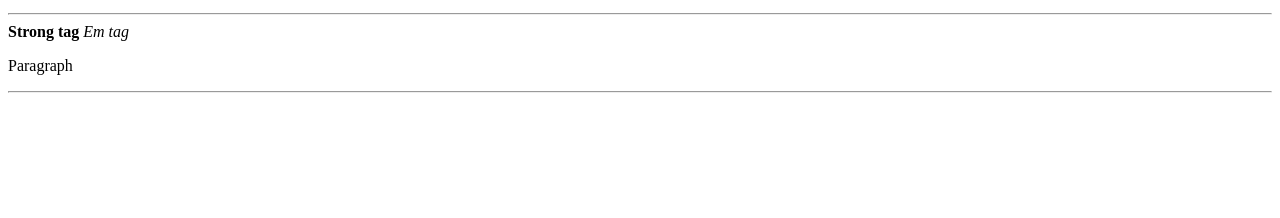
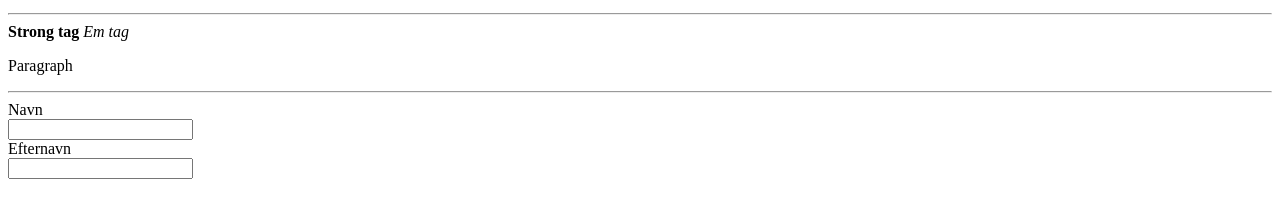
Before and after one commit to rts-cmk-wu09/bootcamp-html-1-Mrleick, a plain HTML site: page index.html in a window 1280 px wide. Shown: the part 466-684 px from the top of the page. Drawn offline with Linux system fonts and the light colour scheme.

Commit message:
added a form to footer and br tags in index.html

```diff
--- a/index.html
+++ b/index.html
@@ -42,7 +42,12 @@
         <hr>
     </main>
     <footer>
-
+        <form>
+            <label for="navn">Navn</label><br>
+            <input type="text" id="navn" name="navn"><br>
+            <label for="efternavn">Efternavn</label><br>
+            <input type="text" id="efternavn" name="efternavn">
+          </form>
     </footer>
 </body>
 
```
